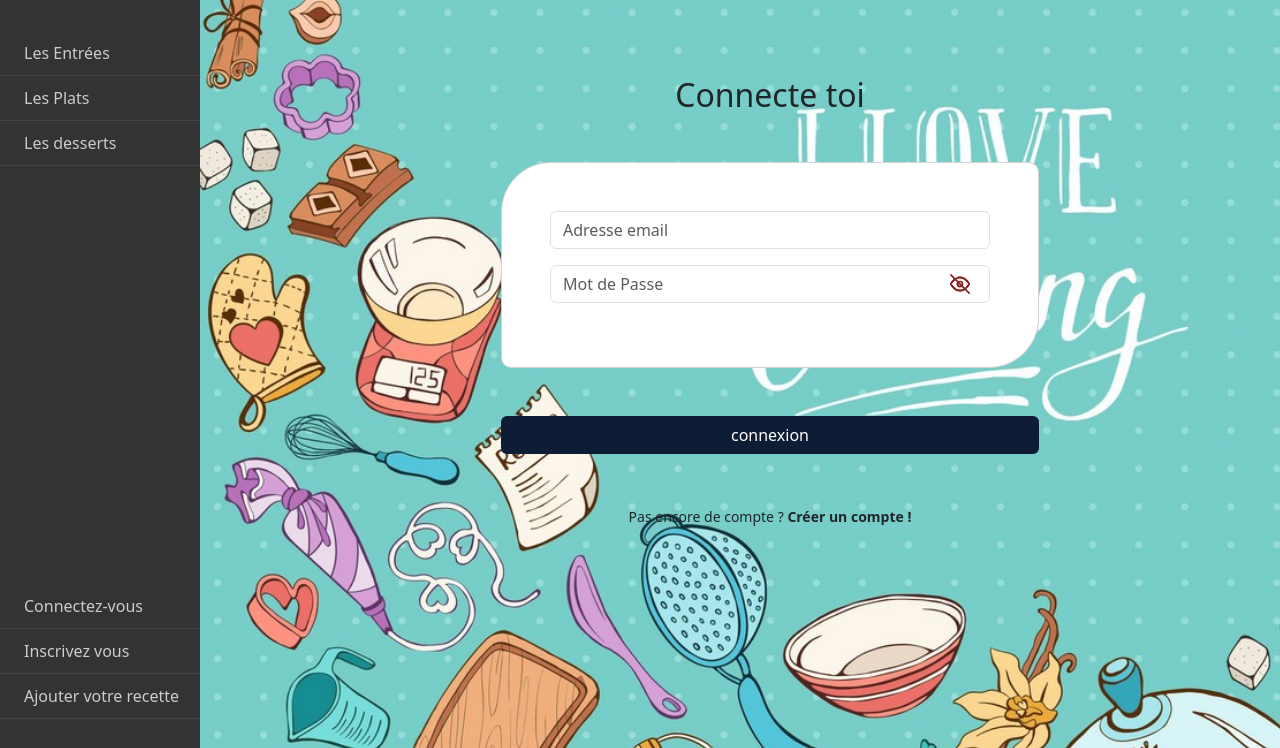
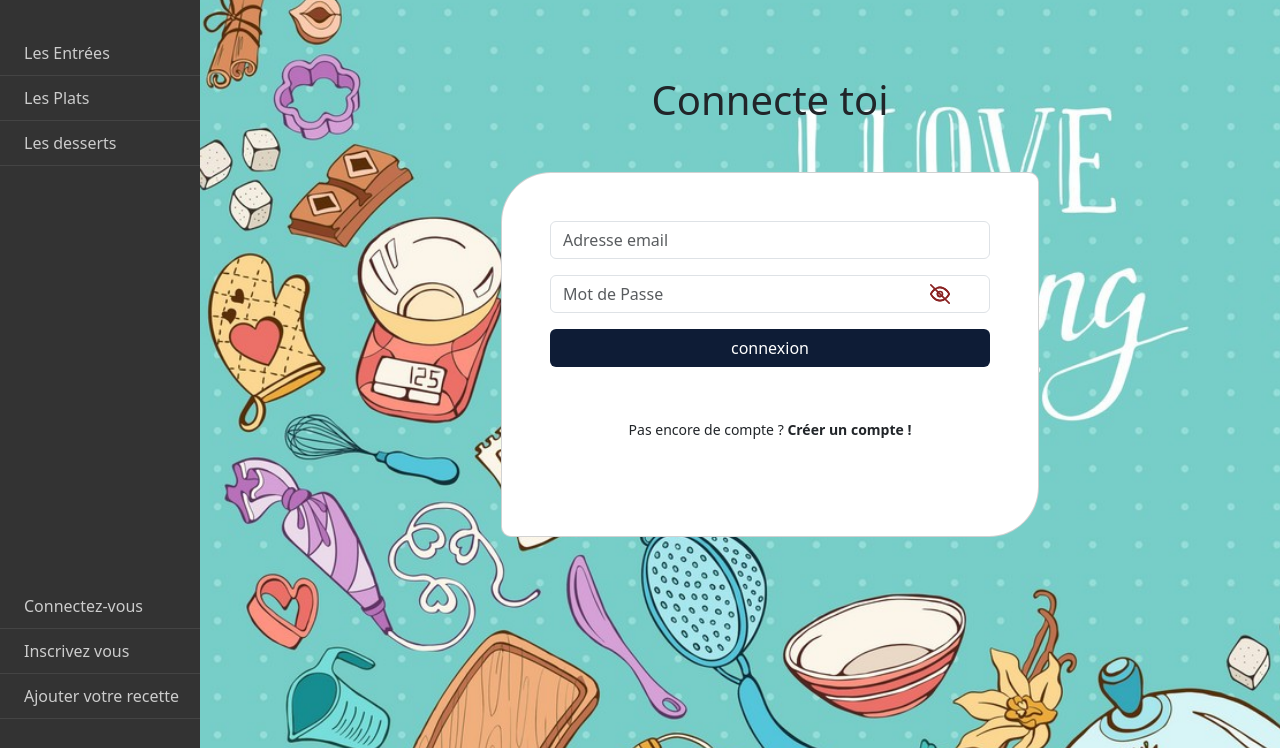
Before and after one commit to SolRaph/TP-recepicecook, a PHP site: page /formconnect.php in a window 1280 px wide; the page is wider, and only the part inside the window is pictured. Shown: the part 52-800 px from the top of that part. Run offline with PHP 8.4, Linux system fonts and the light colour scheme; data that the repository does not hold is empty.

Commit message:
save1dec-2

```diff
--- a/formconnect.php
+++ b/formconnect.php
@@ -51,17 +51,17 @@ if (!empty($_POST["adressMail"]) && !empty($_POST["Mdp"])) {
 <div class="main-content container">
     <div class="row">
         <div class="col-md-6 offset-md-3">
-                <h2 class="text-center text-dark mt-5">Connecte toi</h2>
+            <h1 class="text-center text-dark mt-5">Connecte toi</h1>
             <div id="test1234" class="card my-5">
 
                 <form class="card-body cardbody-color p-lg-5" method="POST">
 
                     <div class="mb-3">
-                            <input type="email" class="form-control" id="Username" aria-describedby="emailHelp"
-                                placeholder="Adresse email" name="adressMail">
+                        <input type="email" class="form-control" id="Username" aria-describedby="emailHelp" placeholder="Adresse email" name="adressMail">
                     </div>
                     <div class="mb-3" id="test">
                         <input type="password" id="password" class="form-control" placeholder="Mot de Passe" name="Mdp">
+                        <div class="password-icon">
                             <i class="password-icon" data-feather="eye" id ="oeil2"></i>
                             <i class="password-icon" data-feather="eye-off" id="pasoeil2"></i>
                         </div>
--- a/includes/NavBar.php
+++ b/includes/NavBar.php
@@ -1,10 +1,9 @@
-<nav class="navbar navbar-inverse navbar-global ">
+<nav class="navbar navbar-inverse navbar-global">
     <div class="container-fluid">
-        <div class="navbar-header display-flex">
+        <div class="navbar-header">
             <a class="navbar-brand" href="index.php"><button type="button" >
             <span class="sr-only"> Home </span>
             </button></a>
-
         </div>
     </div>
 </nav>
```
Also changed, not shown: register.php (indentation only). Lines whose indentation alone changed are shown as unchanged.
